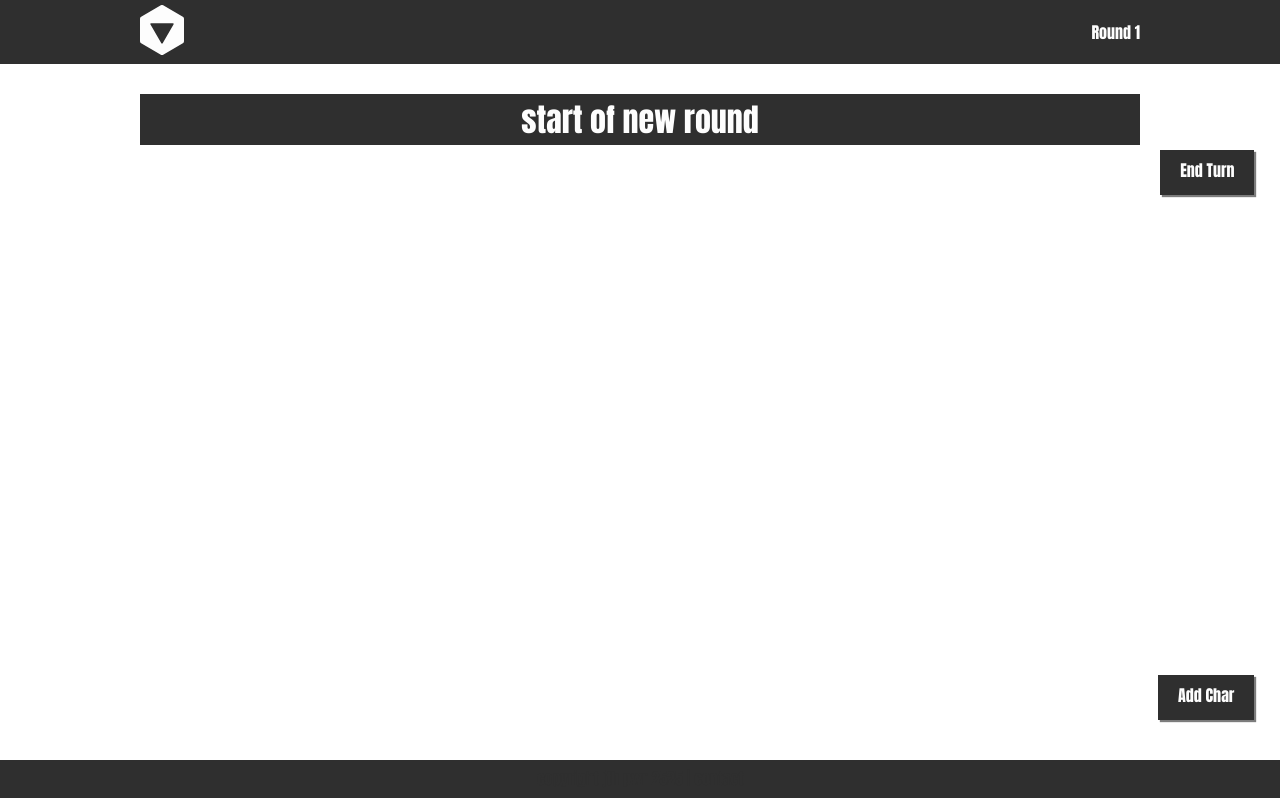
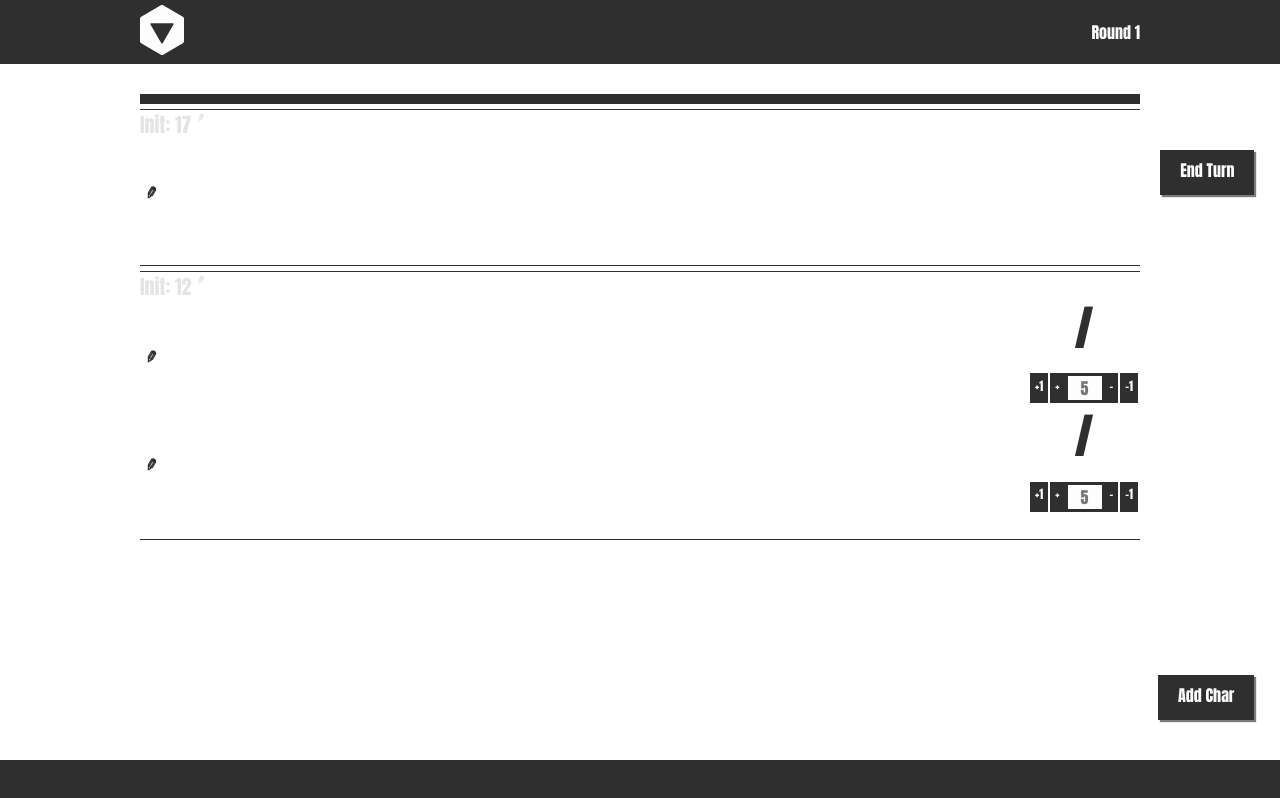
Before and after one commit to patrickwroach/inc, a React app: page / in a window 1280 px wide. Built offline with nearby package versions, Linux system fonts and the light colour scheme.

Commit message:
WIP 1 - Moving current Encounter data state setup to an array of objects representing InitGroups and Characters.  Currently mapping properties to previously passed values and updating functionailty to deal with new way of passing data as needed

```diff
--- a/app/components/Presentational/Encounter.jsx
+++ b/app/components/Presentational/Encounter.jsx
@@ -2,6 +2,70 @@ import React from 'react';
 import { InitGroup } from './initgroup.jsx';
 import { Button } from './button.jsx';
 import { AddChar } from './addchar.jsx';
+/*
+let initGroupTemplate = {
+	name: "", // If empty/null/ then use name of first characterSet
+	init: 0,
+	charIds: ["char-1", "char-2", "char-3"]
+};
+let characterTemplate = {
+	key: "doggo-1"
+	name: "Doggo",
+	type: "PC", "NPC", or "nonChar",
+	hp: 0,
+	hpMax: 0
+};
+*/
+let charArray = [
+	{
+		key: "new-round",
+		name: "start of new round",
+
+		hp: 0,
+		hpMax: 0
+	}, {
+		key: "doggo-1",
+		name: "Doggo 1",
+
+		hp: 10,
+		hpMax: 10
+	}, {
+		key: "joe-1",
+		name: "Joe",
+		type: "PC",
+		hp: 0,
+		hpMax: 0 // if hpMax is 0 or null/undefined don't display/pass
+	}, {
+		key: "doggo-2",
+		name: "Doggo 2",
+
+		hp: 15,
+		hpMax: 15
+	}
+];
+
+let initGroupArray = [
+	{
+		key: "group-1",
+		name: "start of new round",
+		init: Number.MAX_SAFE_INTEGER,
+		type: "nonChar",
+		charIds: ["new-round"]
+
+	}, {
+		key: "group-2",
+		name: "",
+		init: 17,
+		type: "PC",
+		charIds: ["joe-1"]
+	}, {
+		key: "group-3",
+		name: "Doggo Group",
+		init: 12,
+		type: "NPC",
+		charIds: ["doggo-1", "doggo-2"]
+	}
+];
 
 function sortCharData (a, b) {
 	return b.init - a.init;
@@ -11,6 +75,7 @@ export class Encounter extends React.Component {
   constructor(props) {
     super(props);
         this.state={
+					/*
                     CharData:[ {
                         name:["start of new round"],
                         type:"nonChar",
@@ -19,6 +84,9 @@ export class Encounter extends React.Component {
                         hpmax:[0],
                         amount:1}
                         ],
+					*/
+					initGroups: initGroupArray,
+					characters: charArray,
                     toggleWizard:'inactive',
                     newName:'Unnamed',
                     newType:'PC',
@@ -201,7 +269,7 @@ export class Encounter extends React.Component {
 
 
     render() {
-
+		/*
         const  InitGroups = this.state.CharData.map((CharData, index)=>
             <li key={index}>
                 <InitGroup
@@ -216,11 +284,24 @@ export class Encounter extends React.Component {
                 />
             </li>
         );
+		*/
+		const InitGroups1 = this.state.initGroups.map((ig) =>
+			<li key={ig.key} >
+				<InitGroup
+					target={ig.key}
+					initGroup={ig}
+					charArray={this.state.characters.filter(character => ig.charIds.includes(character.key) )}
+					handleAddHp={this.editHp}
+					handleEditName = {this.editName}
+					handleEditInit = {this.editInit}
+				/>
+			</li>
+		);
 
         return (
         <ul>
 
-            {InitGroups}
+            {InitGroups1}
 
             <Button
                 text="Add Char"
--- a/app/components/Presentational/initgroup.jsx
+++ b/app/components/Presentational/initgroup.jsx
@@ -104,11 +104,13 @@ export class InitGroup extends React.Component {
 
 
     render() {
+		console.log(this.props.charArray);
         const amountArr = [0];
-        const amountInt = parseInt(this.props.CharData.amount);
+        const amountInt = 0;//parseInt(this.props.CharData.amount);
         amountArr.length = amountInt;
         amountArr.fill(0);
         //To Be Cleaned Up: Joe, Passing arrays as props kept wiping their length or their content and keeping them as a blank array, and the map function wasn't picking up on the blank arrays, so I just fill it here
+		/*
         const Characters = amountArr.map((amountArr, index)=>
                 <li key={index} >
 
@@ -120,24 +122,34 @@ export class InitGroup extends React.Component {
                     onAddHp= {this.props.onAddHp}
                     onEditName = {this.props.onEditName}
                     onToggleNameEdit = {() => this.toggleNameEdit()}
-
-
-
                 />
                 </li>
         );
+		*/
+		const Characters = this.props.charArray.map((c) =>
+			<li key={c.key} >
+				<Character
+					hpTarget={c.key} // needed?
+					target={this.props.initGroup.key} // needed?
+					CharData={c}
+					onAddHp= {this.props.onAddHp}
+                    onEditName = {this.props.onEditName}
+                    onToggleNameEdit = {() => this.toggleNameEdit()}
+				/>
+			</li>
+		);
 
         return (
-            <ul id={this.props.key} className={'character' + ' ' + this.state.toggleGroup + ' ' + this.props.CharData.type}>
+            <ul id={this.props.key} className={'character' + ' ' + this.state.toggleGroup + ' ' + this.props.initGroup.type}>
                 <div className="group-name-bar">
                         <div className="char-name">
-                            <h1>{this.props.CharData.name[this.props.CharData.name.length-1]}s<span className="edit-pen" onClick={() => this.toggleNameEdit()}>{String.fromCharCode(9999)}</span></h1>
+                            <h1>{this.props.initGroup.name}<span className="edit-pen" onClick={() => this.toggleNameEdit()}>{String.fromCharCode(9999)}</span></h1>
                         </div>
                         <div className="button-container">
                             <Button text={this.state.toggleButtonText} id="expand" onClick={() => this.toggleGroup()} />
                         </div>
                 </div>
-                <h3 className="init-number">Init: {this.props.CharData.init}<span className="edit-pen" onClick={() => this.toggleInitEdit()}>{String.fromCharCode(9999)}</span></h3>
+                <h3 className="init-number">Init: {this.props.initGroup.init}<span className="edit-pen" onClick={() => this.toggleInitEdit()}>{String.fromCharCode(9999)}</span></h3>
                 {Characters}
                 <div className={"name-edit " + this.state.NameEdit}>
 
```
